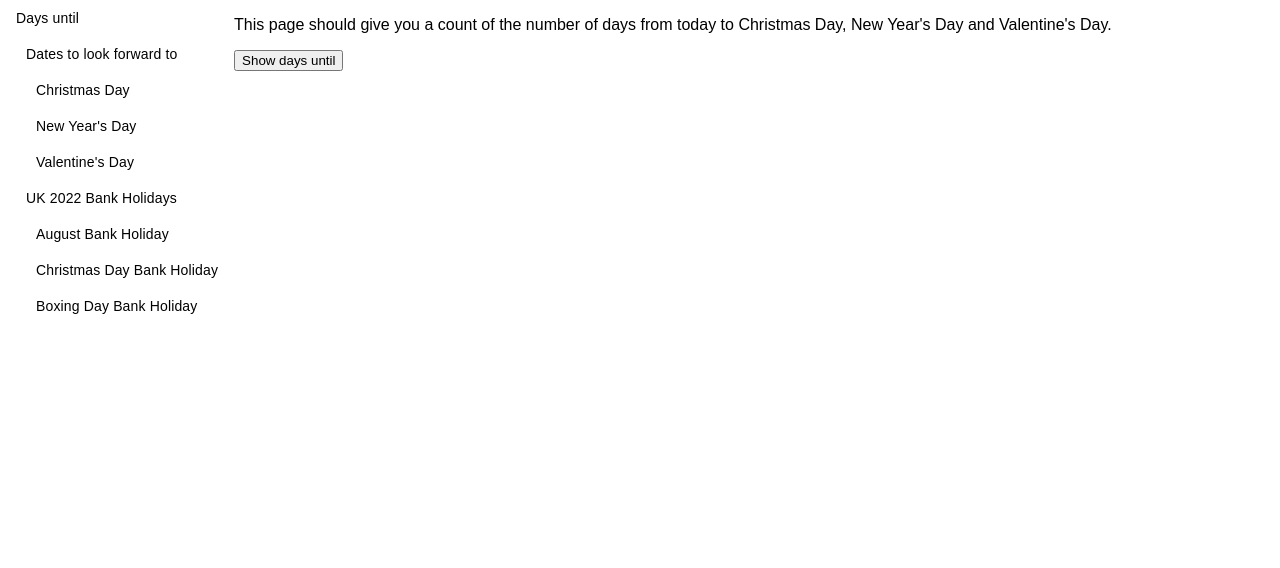
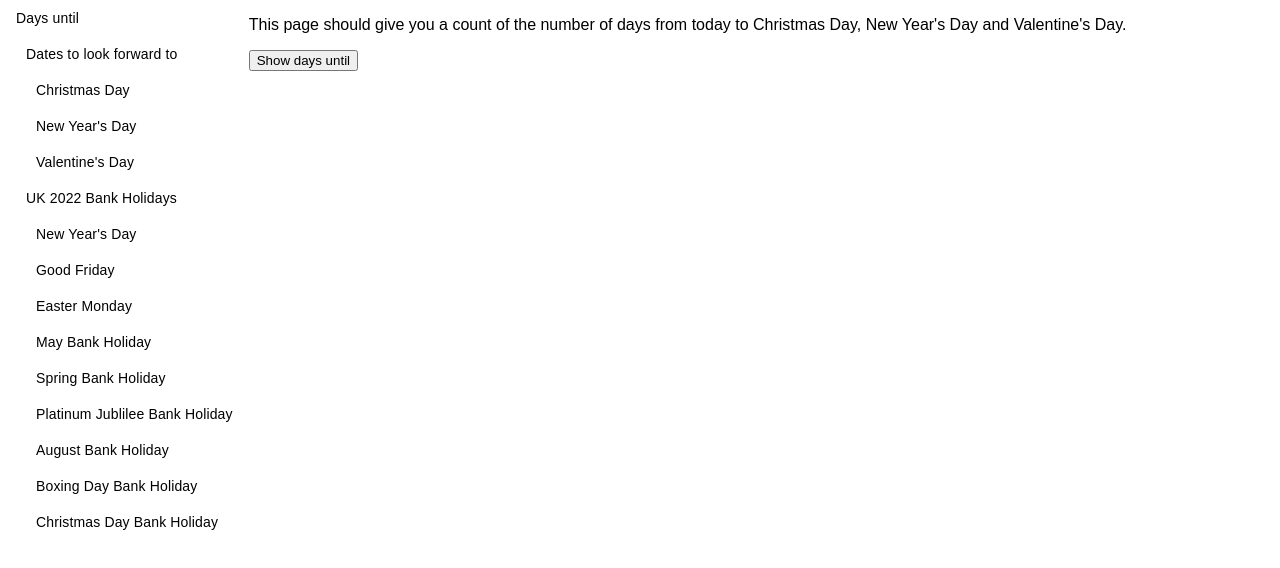
Before and after one commit to imypullan/react-days-until, a React (Create React App) app: page / in a window 1280 px wide. Shown: the top 568 px of the page. Built offline with nearby package versions, Linux system fonts and the light colour scheme.

Commit message:
added all 2022 bank holidays

```diff
--- a/src/Components/Parent/index.js
+++ b/src/Components/Parent/index.js
@@ -8,6 +8,7 @@ class Parent extends React.Component {
         this.state = {
             today: new Date(),
             thisYear: new Date().getFullYear(),
+            nextYear: ((new Date().getFullYear()) +1),
             dates: [],
             showInfo: false
         }
@@ -52,21 +53,57 @@ class Parent extends React.Component {
                             label: "UK 2022 Bank Holidays",
                             dates: [
                                 {
-                                    name: "August Bank Holiday",
-                                    label: "August Bank Holiday",
-                                    numericdate: new Date(this.state.thisYear, 7, 29),
+                                    name: "New Year's Day",
+                                    label: "New Year's Day",
+                                    numericdate: new Date(this.state.nextYear, 0, 1),
                                     daysuntil: 0
                                 },
                                 {
-                                    name: "Christmas Day bank holiday",
-                                    label: "Christmas Day Bank Holiday",
-                                    numericdate: new Date(this.state.thisYear, 11, 25),
+                                    name: "Good Friday",
+                                    label: "Good Friday",
+                                    numericdate: new Date(this.state.nextYear, 3, 15),
+                                    daysuntil: 0
+                                },
+                                {
+                                    name: "Easter Monday",
+                                    label: "Easter Monday",
+                                    numericdate: new Date(this.state.nextYear, 3, 18),
+                                    daysuntil: 0
+                                },
+                                {
+                                    name: "May Bank Holiday",
+                                    label: "May Bank Holiday",
+                                    numericdate: new Date(this.state.nextYear, 4, 2),
+                                    daysuntil: 0
+                                },
+                                {
+                                    name: "Spring Bank Holiday",
+                                    label: "Spring Bank Holiday",
+                                    numericdate: new Date(this.state.nextYear, 5, 2),
+                                    daysuntil: 0
+                                },
+                                {
+                                    name: "Platinum Jubilee Bank Holiday",
+                                    label: "Platinum Jublilee Bank Holiday",
+                                    numericdate: new Date(this.state.nextYear, 5, 3),
+                                    daysuntil: 0
+                                },
+                                {
+                                    name: "August Bank Holiday",
+                                    label: "August Bank Holiday",
+                                    numericdate: new Date(this.state.nextYear, 7, 29),
                                     daysuntil: 0
                                 },
                                 {
                                     name: "Boxing Day",
                                     label: "Boxing Day Bank Holiday",
-                                    numericdate: new Date(this.state.thisYear, 11, 26),
+                                    numericdate: new Date(this.state.nextYear, 11, 26),
+                                    daysuntil: 0
+                                },
+                                {
+                                    name: "Christmas Day Bank Holiday",
+                                    label: "Christmas Day Bank Holiday",
+                                    numericdate: new Date(this.state.nextYear, 11, 27),
                                     daysuntil: 0
                                 }
                             ]
```
